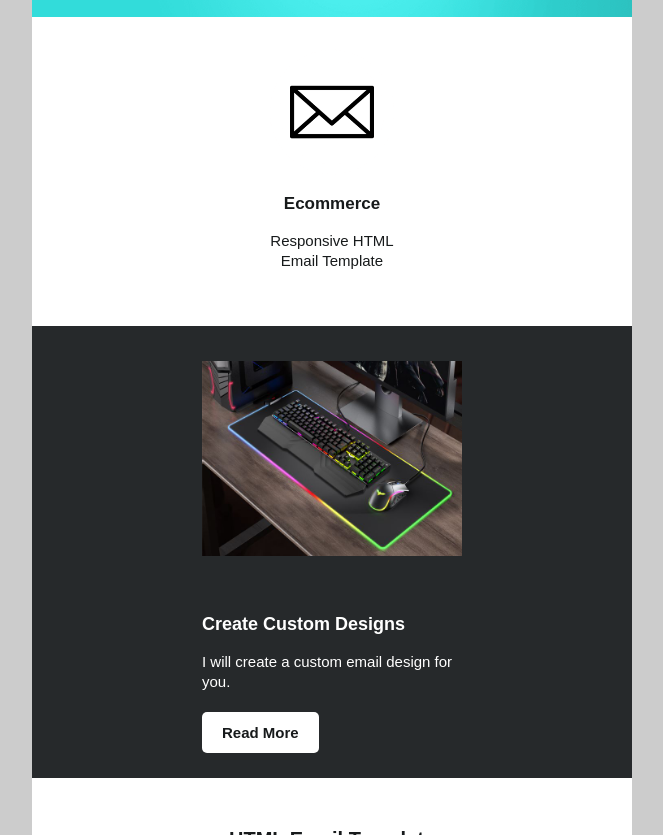
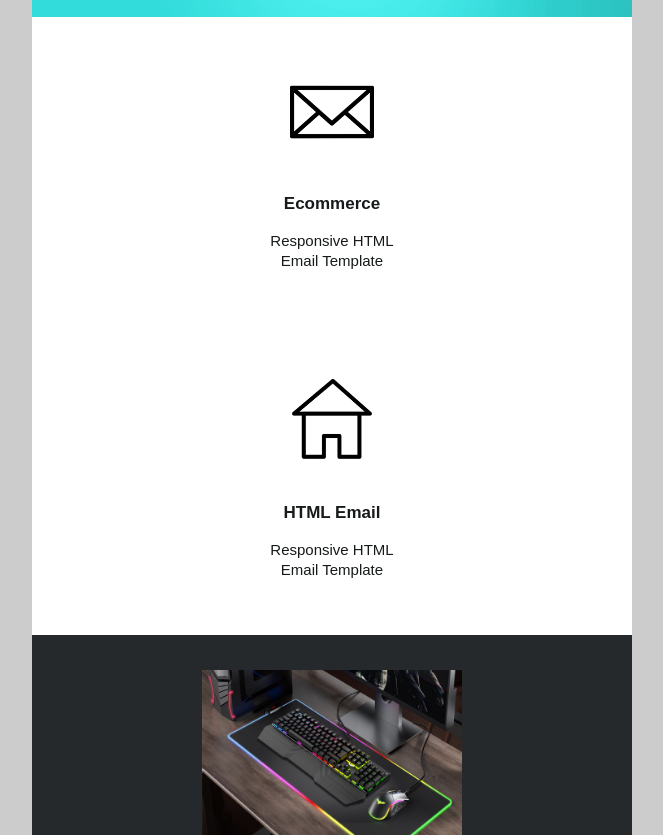
Before and after one commit to snurse91/Custom-Responsive-Email-Template-, a plain HTML site: page index.html in a window 1280 px wide. Shown: the part 429-1264 px from the top of the page, without its empty margins (308-971 px from the left). Drawn offline with Linux system fonts and the light colour scheme.

Commit message:
I updated the project.

```diff
--- a/index.html
+++ b/index.html
@@ -173,6 +173,35 @@
       </table>
     </td>
   </tr>
+  <tr>
+    <td>
+      <table width="100%">
+        <tr>
+         <td class="three-columns">
+            <table class="column">
+               <tr>
+                <td class="padding">
+                    <table class="content">
+                        <tr>
+                            <td>
+                                <a target="_blank" href="https://www.fiverr.com/snurse91/create-a-custom-email-template-for-you"><img src="home.png" alt="email-image" width="130" style="max-width: 130px;"></a>
+                            </td>
+                        </tr>
+                        <tr>
+                            <td>
+                                <p style="font-weight: bold; font-size: 17px;">HTML Email</p>
+                                <p>Responsive HTML Email Template</p>
+                            </td>
+                        </tr>
+                    </table>
+                </td>
+            </tr>
+            </table>
+         </td>
+        </tr>
+      </table>
+    </td>
+  </tr>
   <!-- TWO COLUMN SECTION -->
     <tr>
         <td style="background-color: #26292b; color: #ffffff;">
```
